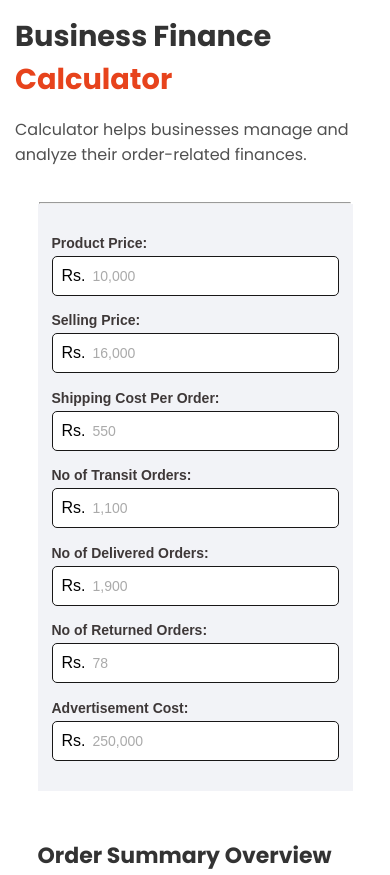
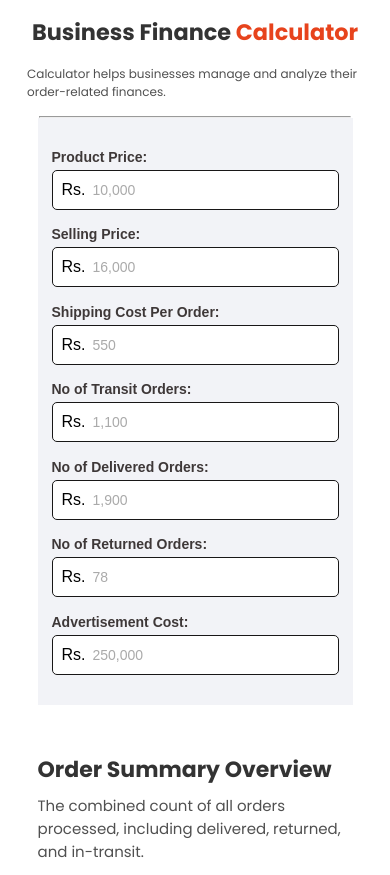
Before and after one commit to thehamzaataj/Business-Finance-Calculator, a plain HTML site: page index.html in a window 390 px wide. Shown: the top 875 px of the page. Drawn offline with Linux system fonts and the light colour scheme.

Commit message:
responsive design fix

```diff
--- a/style.css
+++ b/style.css
@@ -264,6 +264,14 @@
         flex-direction: column;
         align-items: center;
     }
+    .main_para{
+        font-size: 12px;
+        padding:0 12px;
+    }
+    .main_line {
+        margin: 0 auto;
+        color: #F2F3F7;
+    }
     .main_section{
         max-width: 500px;
         padding: 15px ;
@@ -289,9 +297,16 @@
 
 @media (max-width: 480px) {
     .heading {
-        font-size: 1.8rem;
+        font-size: 1.4rem;
     }
-
+    .main_para{
+        font-size: 12px;
+        padding:0 12px;
+    }
+    .main_line {
+        margin: 0 auto;
+        color: #F2F3F7;
+    }
     .amount {
         font-size: 20px;
     }
```
